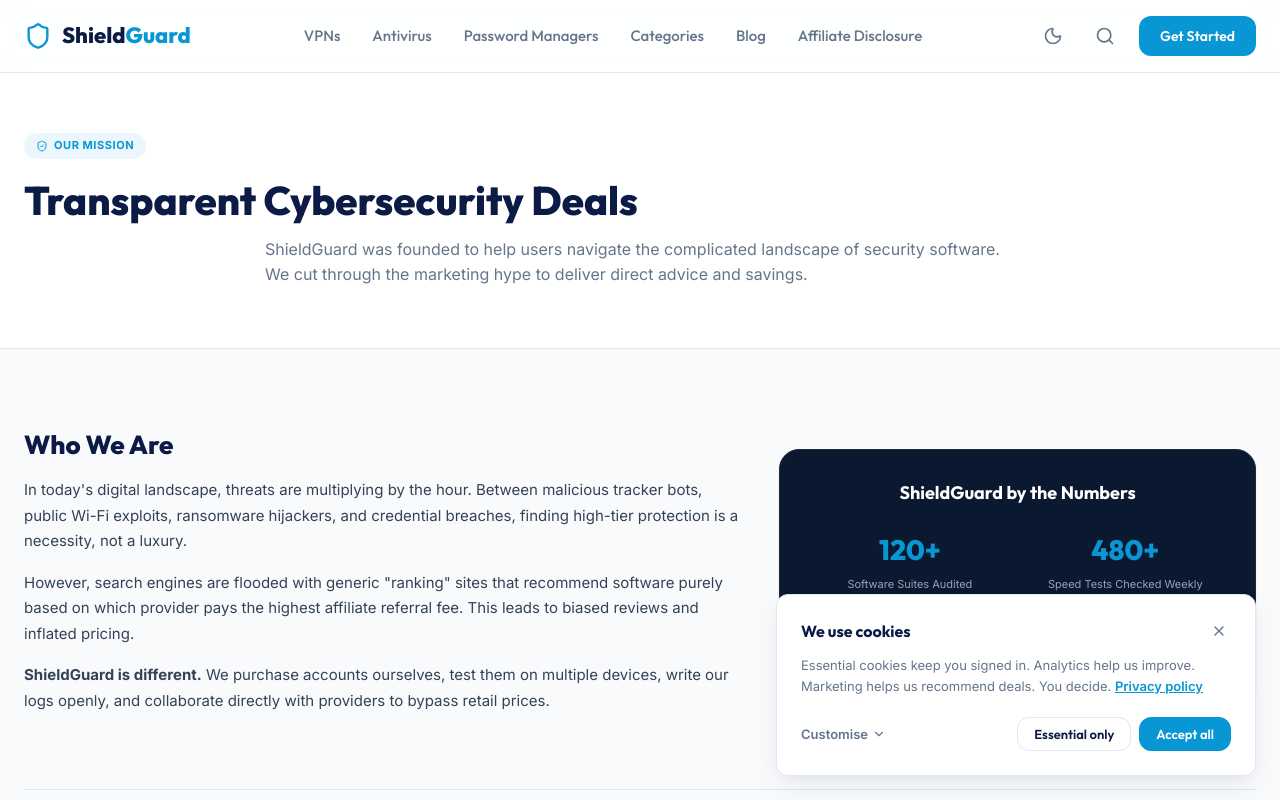
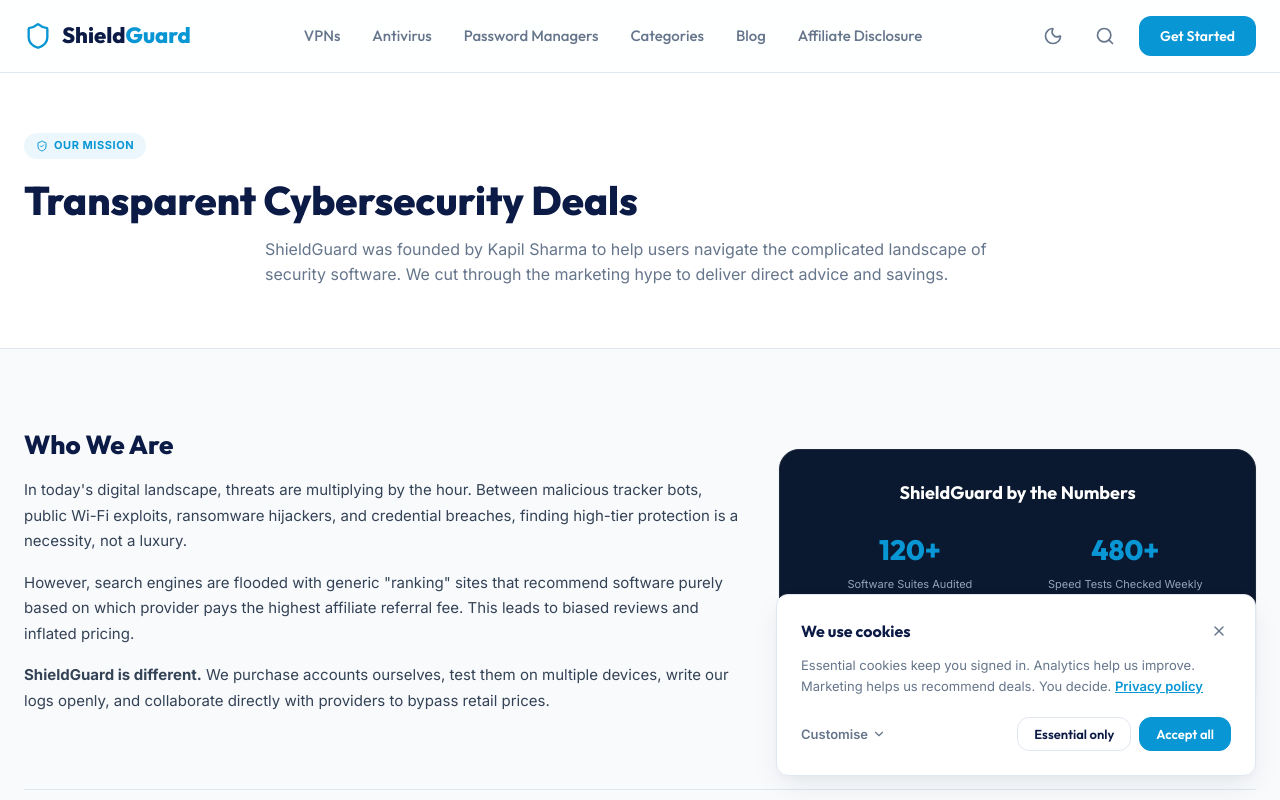
Before and after one commit to codershiveinterns-cloud/SafeVerdicts, a React (Vite) app: page /about in a window 1280 px wide. Shown: the top 800 px of the page. Built offline with nearby package versions, Linux system fonts and the light colour scheme.

Commit message:
Update founder name to Kapil Sharma on About Us page

```diff
--- a/src/pages/About.jsx
+++ b/src/pages/About.jsx
@@ -14,7 +14,7 @@
           </div>
           <h1>Transparent Cybersecurity Deals</h1>
           <p className="about-subtitle">
-            ShieldGuard was founded to help users navigate the complicated landscape of security software. We cut through the marketing hype to deliver direct advice and savings.
+            ShieldGuard was founded by Kapil Sharma to help users navigate the complicated landscape of security software. We cut through the marketing hype to deliver direct advice and savings.
           </p>
         </div>
       </section>
```
